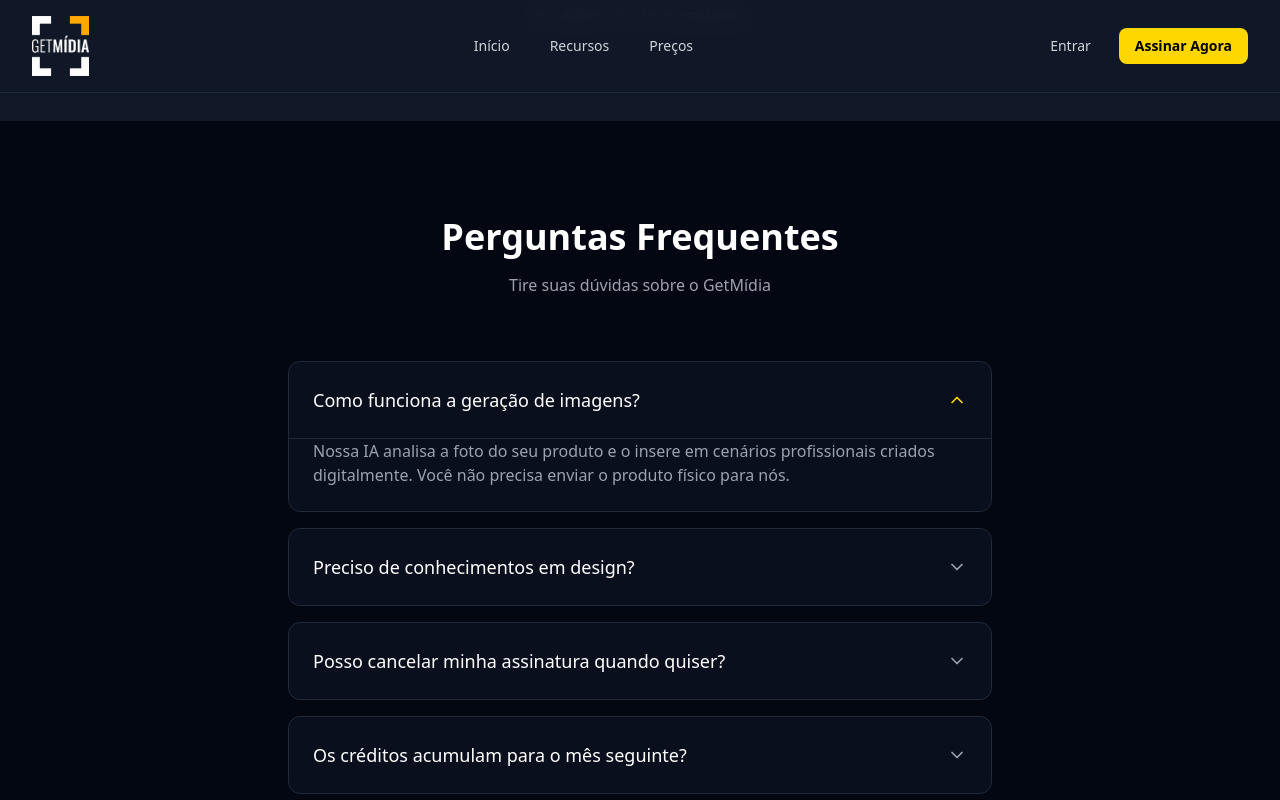
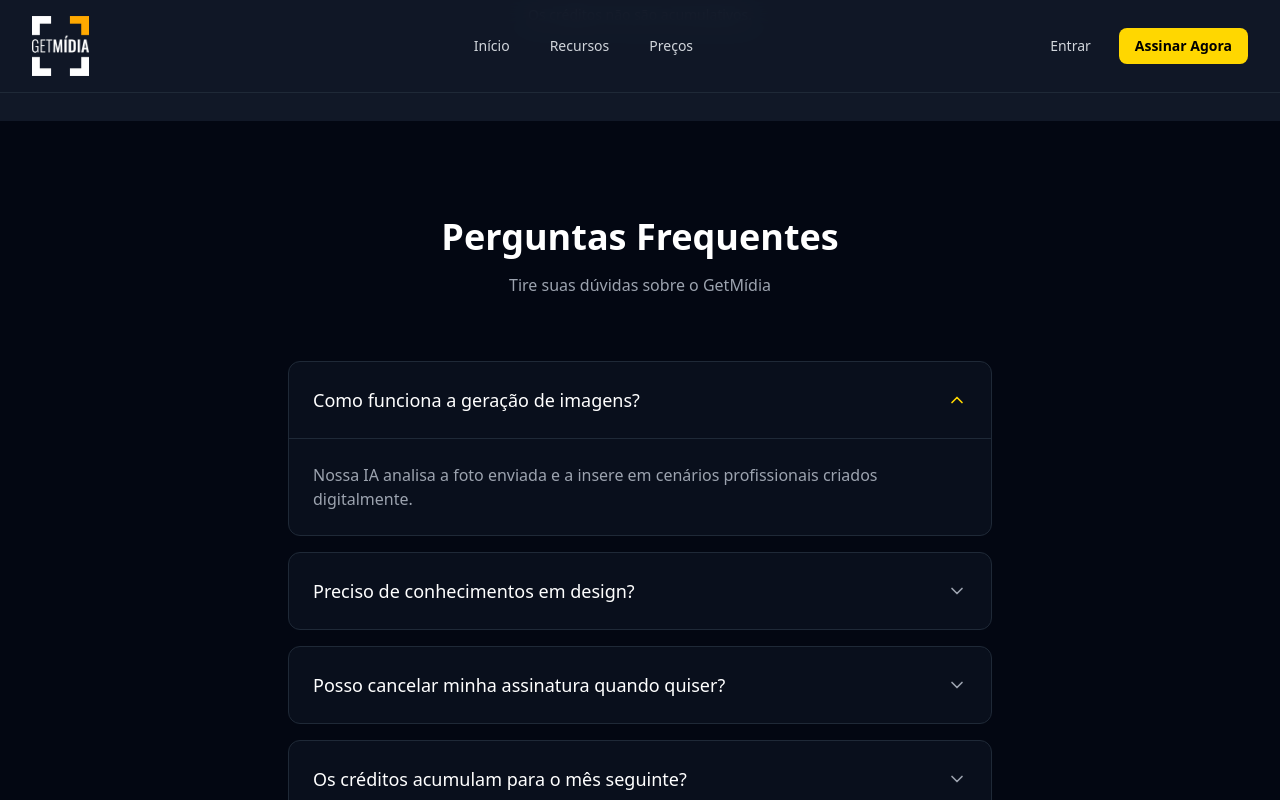
Before and after one commit to vignatecnologia/site_getmidia, a React (Vite) app: page / in a window 1280 px wide. Both pictures are taken after a click on the button "Como funciona a geração de imagens?". Shown: the part 4770-5570 px from the top of the page. Built offline with nearby package versions, Linux system fonts and the light colour scheme; no server answers; the HTML template or start-up script is replaced by a standard one.

Commit message:
Update FAQ and Footer text

```diff
--- a/src/components/FAQ.jsx
+++ b/src/components/FAQ.jsx
@@ -5,7 +5,7 @@ import { ChevronDown, ChevronUp } from 'lucide-react'
 const faqs = [
     {
         question: "Como funciona a geração de imagens?",
-        answer: "Nossa IA analisa a foto do seu produto e o insere em cenários profissionais criados digitalmente. Você não precisa enviar o produto físico para nós."
+        answer: "Nossa IA analisa a foto enviada e a insere em cenários profissionais criados digitalmente."
     },
     {
         question: "Preciso de conhecimentos em design?",
@@ -21,7 +21,7 @@ const faqs = [
     },
     {
         question: "Qual a qualidade das imagens geradas?",
-        answer: "As imagens são geradas em alta resolução (até 4K), perfeitas para Instagram, Facebook, LinkedIn e materiais impressos."
+        answer: "As imagens são geradas em alta resolução, perfeitas para Instagram, Facebook, LinkedIn, WhatsApp e materiais impressos."
     }
 ]
 
@@ -63,7 +63,7 @@ const FAQ = () => {
                                         exit={{ height: 0, opacity: 0 }}
                                         transition={{ duration: 0.3 }}
                                     >
-                                        <div className="p-6 pt-0 text-gray-400 border-t border-gray-800">
+                                        <div className="p-6 text-gray-400 border-t border-gray-800">
                                             {faq.answer}
                                         </div>
                                     </motion.div>
--- a/src/components/Footer.jsx
+++ b/src/components/Footer.jsx
@@ -13,7 +13,7 @@ const Footer = () => {
                             <img src="/logo-new.png" alt="GetMídia Logo" className="h-[55px] w-auto" />
                         </Link>
                         <p className="text-gray-400 text-sm leading-relaxed">
-                            Automação de design para e-commerce. Aumente suas vendas com imagens que convertem.
+                            O GetMída transforma fotos dos seus produtos em imagens profissionais de alta qualidade, prontas para postar nas suas redes sociais.
                         </p>
                     </div>
 
```
